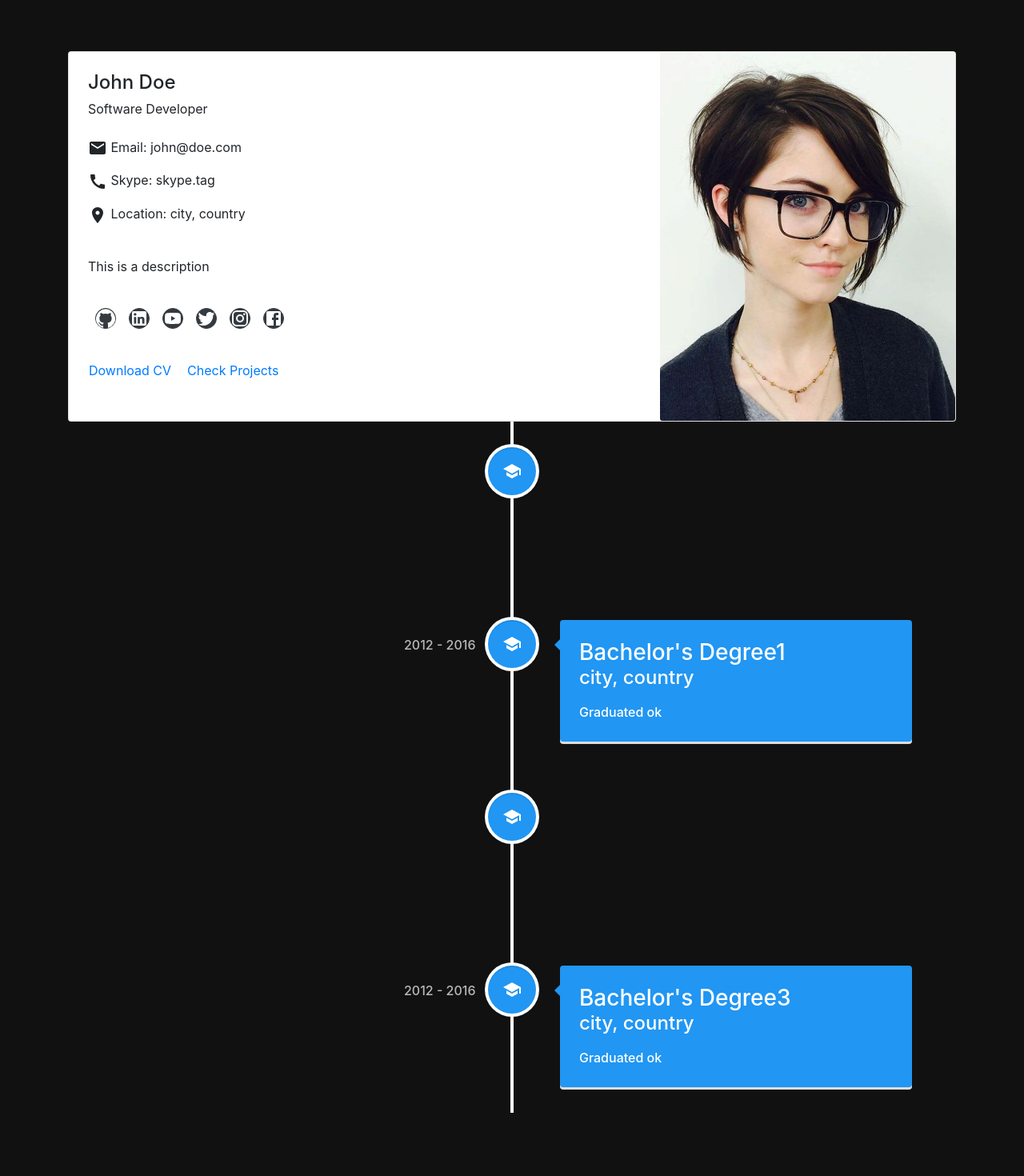
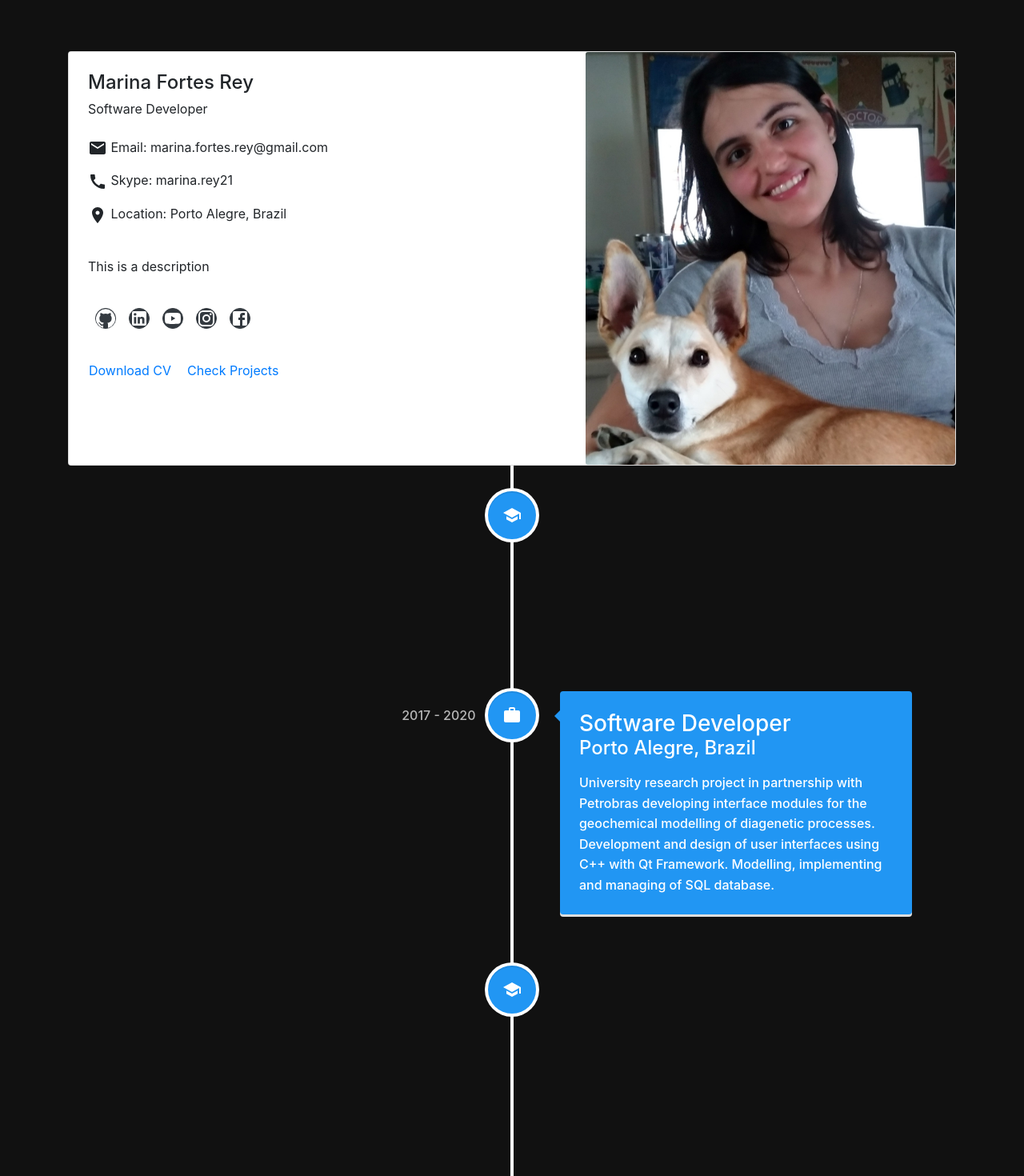
Before and after one commit to marinaFrey/CV, a React (Create React App) app: page /home in a window 1280 px wide. Shown: the top 1470 px of the page at 80% size. Built offline with nearby package versions, Linux system fonts and the light colour scheme.

Commit message:
updating info

```diff
--- a/src/App.css
+++ b/src/App.css
@@ -1,3 +1,7 @@
 .imgHolder {
   padding-right: 0%;
 }
+
+.clickable {
+  cursor: pointer;
+}
--- a/src/App.js
+++ b/src/App.js
@@ -5,7 +5,7 @@ import Main from './components/MainComponent';
 
 function App() {
   return (
-    <BrowserRouter>
+    <BrowserRouter >
       <div className="App">
         <Main />
       </div>
--- a/src/components/HomeComponent.js
+++ b/src/components/HomeComponent.js
@@ -10,7 +10,6 @@ import LocationOnIcon from '@material-ui/icons/LocationOn';
 import LinkedInIcon from '@material-ui/icons/LinkedIn';
 import GitHubIcon from '@material-ui/icons/GitHub';
 import YouTubeIcon from '@material-ui/icons/YouTube';
-import TwitterIcon from '@material-ui/icons/Twitter';
 import InstagramIcon from '@material-ui/icons/Instagram';
 import FacebookIcon from '@material-ui/icons/Facebook';
 
@@ -31,7 +30,7 @@ const Home = ({ personalInfo, experiences }) => {
         <div className='container'>
             <Card className="col-12 col-md-12">
                 <Row>
-                    <Col md="8" className="p-4">
+                    <Col md="7" className="p-4">
                         <CardTitle><h4>{personalInfo.name}</h4></CardTitle>
                         <CardSubtitle>{personalInfo.profession}</CardSubtitle>
                         <br />
@@ -43,20 +42,19 @@ const Home = ({ personalInfo, experiences }) => {
                         <Row className="p-3">
                             <SocialMediaIcons icon={<GitHubIcon />} link={personalInfo.githubUrl} />
                             <SocialMediaIcons icon={<LinkedInIcon />} link={personalInfo.linkedInUrl} />
-                            <SocialMediaIcons icon={<YouTubeIcon />} link={personalInfo.linkedInUrl} />
-                            <SocialMediaIcons icon={<TwitterIcon />} link={personalInfo.linkedInUrl} />
-                            <SocialMediaIcons icon={<InstagramIcon />} link={personalInfo.linkedInUrl} />
-                            <SocialMediaIcons icon={<FacebookIcon />} link={personalInfo.linkedInUrl} />
+                            <SocialMediaIcons icon={<YouTubeIcon />} link={personalInfo.youtubeUrl} />
+                            <SocialMediaIcons icon={<InstagramIcon />} link={personalInfo.instagramUrl} />
+                            <SocialMediaIcons icon={<FacebookIcon />} link={personalInfo.facebookUrl} />
                         </Row>
                         <Row className="p-3">
                             <CardLink href="#">Download CV</CardLink>
-                            <CardLink href="#"><Link to='/projects'>Check Projects</Link></CardLink>
+                            <CardLink href="#"><Link to={`${process.env.PUBLIC_URL}/projects`}>Check Projects</Link></CardLink>
                         </Row>
 
 
                     </Col>
-                    <Col md="4" className="p-0" >
-                        <CardImg src={personalInfo.photo} width="100%"></CardImg>
+                    <Col md="5" className="p-0" >
+                        <CardImg src={`${process.env.PUBLIC_URL}/${personalInfo.photo} `} width="100%"></CardImg>
                     </Col>
                 </Row>
             </Card>
--- a/src/components/MainComponent.js
+++ b/src/components/MainComponent.js
@@ -26,10 +26,10 @@ class Main extends Component {
         return (
             <div>
                 <Switch>
-                    <Route path="/home" component={() => <Home personalInfo={this.state.personalInfo} experiences={this.state.experiences}/>} />
-                    <Route exact path="/projects" component={() => <ProjectsList projects={this.state.projects} />} />
-                    <Route path="/projects/:projectId" component={ProjectWithId} />
-                    <Redirect to="/home" />
+                    <Route path={`${process.env.PUBLIC_URL}/home`}  component={() => <Home personalInfo={this.state.personalInfo} experiences={this.state.experiences}/>} />
+                    <Route exact path={`${process.env.PUBLIC_URL}/projects`} component={() => <ProjectsList projects={this.state.projects} />} />
+                    <Route path={`${process.env.PUBLIC_URL}/projects/:projectId`} component={ProjectWithId} />
+                    <Redirect to={`${process.env.PUBLIC_URL}/home`}  />
                 </Switch>
             </div>
         );
--- a/src/components/ProjectDetailComponent.js
+++ b/src/components/ProjectDetailComponent.js
@@ -1,6 +1,6 @@
 import React, { Component } from 'react';
 import {
-    Card, CardTitle, Row, Col, CardImg, Button,
+    Card, CardTitle, Row, Col, Button,
     Carousel,
     CarouselItem,
     CarouselControl,
@@ -55,7 +55,7 @@ class PhotoCarousel extends Component {
                     onExited={this.onExited}
                     key={index}
                 >
-                    <img src={photo} alt={photo} />
+                    <img src={`${process.env.PUBLIC_URL}/${photo} `} alt={photo} />
                     <CarouselCaption captionText={photo} captionHeader={photo} />
                 </CarouselItem>
             );
@@ -91,7 +91,7 @@ const ProjectDetail = ({ project }) => {
                         <PhotoCarousel photos={project.photos}/>
                         <h4>About</h4>
                         <p> {project.longDescription} </p>
-                        <Button color="dark" className="m-1"><Link to={"/projects"}>Back</Link></Button>
+                        <Button color="dark" className="m-1"><Link to={`${process.env.PUBLIC_URL}/projects`}>Back</Link></Button>
                     </Col>
                 </Row>
             </Card>
--- a/src/components/VerticalTimelineComponent.js
+++ b/src/components/VerticalTimelineComponent.js
@@ -2,6 +2,17 @@ import React from 'react';
 import { VerticalTimeline, VerticalTimelineElement } from 'react-vertical-timeline-component';
 import 'react-vertical-timeline-component/style.min.css';
 import SchoolIcon from '@material-ui/icons/School';
+import WorkIcon from '@material-ui/icons/Work';
+
+const Icon = ({icon}) => {
+    if(icon === 'job') {
+        return ( <WorkIcon/>)
+    }
+    if(icon === 'education') {
+        return (<SchoolIcon />)
+    }
+    return (<div></div>)
+}
 
 const TimelineElement = ({ experience }) => {
     return (
@@ -10,7 +21,7 @@ const TimelineElement = ({ experience }) => {
             contentStyle={{ background: 'rgb(33, 150, 243)', color: '#fff' }}
             contentArrowStyle={{ borderRight: '7px solid  rgb(33, 150, 243)' }}
             date={experience.date}
-            icon={<SchoolIcon />}
+            icon={<Icon icon={experience.icon} />}
             iconStyle={{ background: 'rgb(33, 150, 243)', color: '#fff' }}>
             <h3 className="vertical-timeline-element-title">{experience.name}</h3>
             <h4 className="vertical-timeline-element-subtitle">{experience.location}</h4>
--- a/src/shared/experience.js
+++ b/src/shared/experience.js
@@ -1,34 +1,51 @@
 export const EXPERIENCE = [
     {
         id: 0,
-        name: "Bachelor's Degree",
-        description: "Graduated ok",
-        date: "2012 - 2016",
-        location: "city, country",
-        icon: ""
+        name: "Master's Degree in Computer Science",
+        description: "Federal University of Rio Grande do Sul",
+        date: "2017 - 2020",
+        location: "Porto Alegre, Brazil",
+        icon: "education"
     },
     {
         id: 1,
-        name: "Bachelor's Degree1",
-        description: "Graduated ok",
-        date: "2012 - 2016",
-        location: "city, country",
-        icon: ""
+        name: "Software Developer",
+        description: "University research project in partnership with Petrobras developing interface modules for the geochemical modelling of diagenetic processes. Development and design of user interfaces using C++ with Qt Framework. Modelling, implementing and managing of SQL database.",
+        date: "2017 - 2020",
+        location: "Porto Alegre, Brazil",
+        icon: "job"
     },
     {
         id: 2,
-        name: "Bachelor's Degree2",
-        description: "Graduated ok",
-        date: "2012 - 2016",
-        location: "city, country",
-        icon: ""
+        name: "Researcher",
+        description: "Development and design of web interfaces and visualizations to assist the clinical trial Lifestyle INtervention for Diabetes prevention After pregnancy (LINDA). The interface was developed using Javascript, HTML, Angular, Bootstrap, D3, PHP, PostgreSQL and Docker.",
+        date: "2017 - 2019",
+        location: "Porto Alegre, Brazil",
+        icon: "education"
     },
     {
         id: 3,
-        name: "Bachelor's Degree3 ",
-        description: "Graduated ok",
+        name: "Bachelor's Degree in Computer Science",
+        description: "Federal University of Rio Grande do Sul",
         date: "2012 - 2016",
-        location: "city, country",
-        icon: ""
+        location: "Porto Alegre, Brazil",
+        icon: "education"
+    },
+    {
+        id: 4,
+
+        name: "Research Assistant - Part-time",
+        description: "Development and design of a visualization-based interface for TaxonomyBrowser, a biodiversity information system developed to assist biologists in the management of specimen data. The application has been programmed using Javascript, HTML, D3 and MySQL.",
+        date: "2015 - 2016",
+        location: "Porto Alegre, Brazil",
+        icon: "job"
+    },
+    {
+        id: 5,
+        name: "Software Developer - Part-time",
+        description: "University research project in partnership with Petrobras developing interface modules for the geochemical modelling of diagenetic processes. Development and design of user interfaces using C++ with Qt Framework. Modelling, implementing and managing of SQL database.",
+        date: "2013 - 2015",
+        location: "Porto Alegre, Brazil",
+        icon: "job"
     }
 ]
--- a/src/shared/personalInfo.js
+++ b/src/shared/personalInfo.js
@@ -1,11 +1,14 @@
 export const PERSONAL_INFO = {
-    name: "John Doe",
+    name: "Marina Fortes Rey",
     profession: "Software Developer",
     description: "This is a description",
-    email: "john@doe.com",
-    skype: "skype.tag",
-    location: "city, country",
-    githubUrl: "http://google.com",
-    linkedInUrl: "http://google.com",
-    photo: "assets/images/sample.jpg"
+    email: "marina.fortes.rey@gmail.com",
+    skype: "marina.rey21",
+    location: "Porto Alegre, Brazil",
+    githubUrl: "https://github.com/marinaFrey",
+    linkedInUrl: "https://www.linkedin.com/in/marina-fortes-rey/",
+    youtubeUrl: "https://www.youtube.com/channel/UCzQVoboOSU0h7d8HGhuntgw?view_as=subscriber",
+    facebookUrl: "https://www.facebook.com/marina.rey.96",
+    instagramUrl: "https://www.instagram.com/marina_frey/?hl=en",
+    photo: "assets/images/profile.jpg"
 }
--- a/src/shared/projects.js
+++ b/src/shared/projects.js
@@ -2,42 +2,68 @@ export const PROJECTS =
     [
         {
             id: 0,
-            name: "project 1",
-            description: "description of project",
+            name: "Democratic Lunch",
+            description: "Website for polling desired lunch options of the day. Simple interface in Angular with robust RESTful API in NodeJS.",
             date: "2012 - 2016",
             photos: ["/assets/images/cake.jpg", "/assets/images/sample.jpg"],
             longDescription: "longer description.Cras purus odio, vestibulum in vulputate at, tempus viverra turpis. Fusce condimentum nunc ac nisi vulputate fringilla. Donec lacinia congue felis in faucibus.",
-            tags: ["Angular Material", "Angular", "Typescript"],
-            link: "http://google.com"
+            tags: ["Typescript", "Angular", "Angular Material", "NodeJS", "MongoDB"],
+            link: "http://google.com",
+            icon: "home"
+        },
+        {
+            id: 0,
+            name: "Curriculum Vitae",
+            description: "Development of this website. Used React with Reactstrap (Bootstrap library for React).",
+            date: "2012 - 2016",
+            photos: ["/assets/images/cake.jpg", "/assets/images/sample.jpg"],
+            longDescription: "longer description.Cras purus odio, vestibulum in vulputate at, tempus viverra turpis. Fusce condimentum nunc ac nisi vulputate fringilla. Donec lacinia congue felis in faucibus.",
+            tags: ["Typescript", "React", "Bootstrap", "CSS"],
+            link: "http://google.com",
+            icon: "home"
         },
         {
             id: 1,
-            name: "project 2",
-            description: "description of project",
-            date: "2012 - 2016",
+            name: "LINDA-Brasil Visualization Interface",
+            description: "Development and design of a web interface and visualizations to assist the clinical trial Lifestyle INtervention for Diabetes prevention After pregnancy (LINDA). The interface was developed using Javascript, HTML, Angular, Bootstrap, D3, PHP, PostgreSQL and Docker.",
+            date: "2017 - 2019",
             photos: ["/assets/images/wow.png"],
             longDescription: "longer description.Cras purus odio, vestibulum in vulputate at, tempus viverra turpis. Fusce condimentum nunc ac nisi vulputate fringilla. Donec lacinia congue felis in faucibus.",
-            tags: ["Bootstrap", "React", "Javascript"],
-            link: "http://google.com"
+            tags: ["Typescript", "Angular", "D3", "Bootstrap", "SQL", "HTML", "CSS", "jQuery", "PHP"],
+            link: null,
+            icon: "job"
         },
         {
             id: 2,
-            name: "project 3",
-            description: "description of project",
-            date: "2012 - 2016",
-            photos: ["/assets/images/sample.jpg"],
-            longDescription: "longer description. Cras purus odio, vestibulum in vulputate at, tempus viverra turpis. Fusce condimentum nunc ac nisi vulputate fringilla. Donec lacinia congue felis in faucibus.",
-            tags: ["Bootstrap", "Angular", "Typescript"],
-            link: "http://google.com"
+            name: "Reyceitas",
+            description: "Website for family recipes. The interface was developed using Typescript, HTML, Angular, Bootstrap, PHP and SQL.",
+            date: "2018",
+            photos: ["/assets/images/wow.png"],
+            longDescription: "longer description.Cras purus odio, vestibulum in vulputate at, tempus viverra turpis. Fusce condimentum nunc ac nisi vulputate fringilla. Donec lacinia congue felis in faucibus.",
+            tags: ["Typescript", "Angular", "Bootstrap", "SQL", "HTML", "CSS", "PHP"],
+            link: "http://google.com",
+            icon: "home"
         },
         {
             id: 3,
-            name: "project 4",
-            description: "description of project. ",
-            date: "2012 - 2016",
+            name: "Taxonomy Browser",
+            description: "Development and design of a visualization-based interface for TaxonomyBrowser, a biodiversity information system developed to assist biologists in the management of specimen data. The application has been programmed using Javascript, HTML, D3 and MySQL.",
+            date: "2015 - 2016",
             photos: ["/assets/images/sample.jpg"],
             longDescription: "longer description. Cras purus odio, vestibulum in vulputate at, tempus viverra turpis. Fusce condimentum nunc ac nisi vulputate fringilla. Donec lacinia congue felis in faucibus.",
-            tags: ["C++", "Angular", "Typescript"],
-            link: "http://google.com"
+            tags: ["Javascript", "D3", "Bootstrap", "SQL", "HTML", "CSS", "jQuery", "PHP"],
+            link: "http://google.com",
+            icon: "job"
+        },
+        {
+            id: 4,
+            name: "DiaBR",
+            description: "Interface modules for the geochemical modelling of diagenetic processes. Development and design of user interfaces using C++ with Qt Framework. Modelling, implementing and managing of SQL database.",
+            date: "2013 - 2015, 2019 - 2020",
+            photos: ["/assets/images/sample.jpg"],
+            longDescription: "longer description. Cras purus odio, vestibulum in vulputate at, tempus viverra turpis. Fusce condimentum nunc ac nisi vulputate fringilla. Donec lacinia congue felis in faucibus.",
+            tags: ["C++", "Qt", "SQL", "SCRUM", "UML", "Unit Testing"],
+            link: null,
+            icon: "job"
         }
     ]
```
Also changed, not shown: package.json (+7 -1 lines), src/components/ProjectsListComponent.js (+25 -5 lines), public/assets/images/profile.jpg (added), 17 other files (tests, documents, lock files or other folders).
